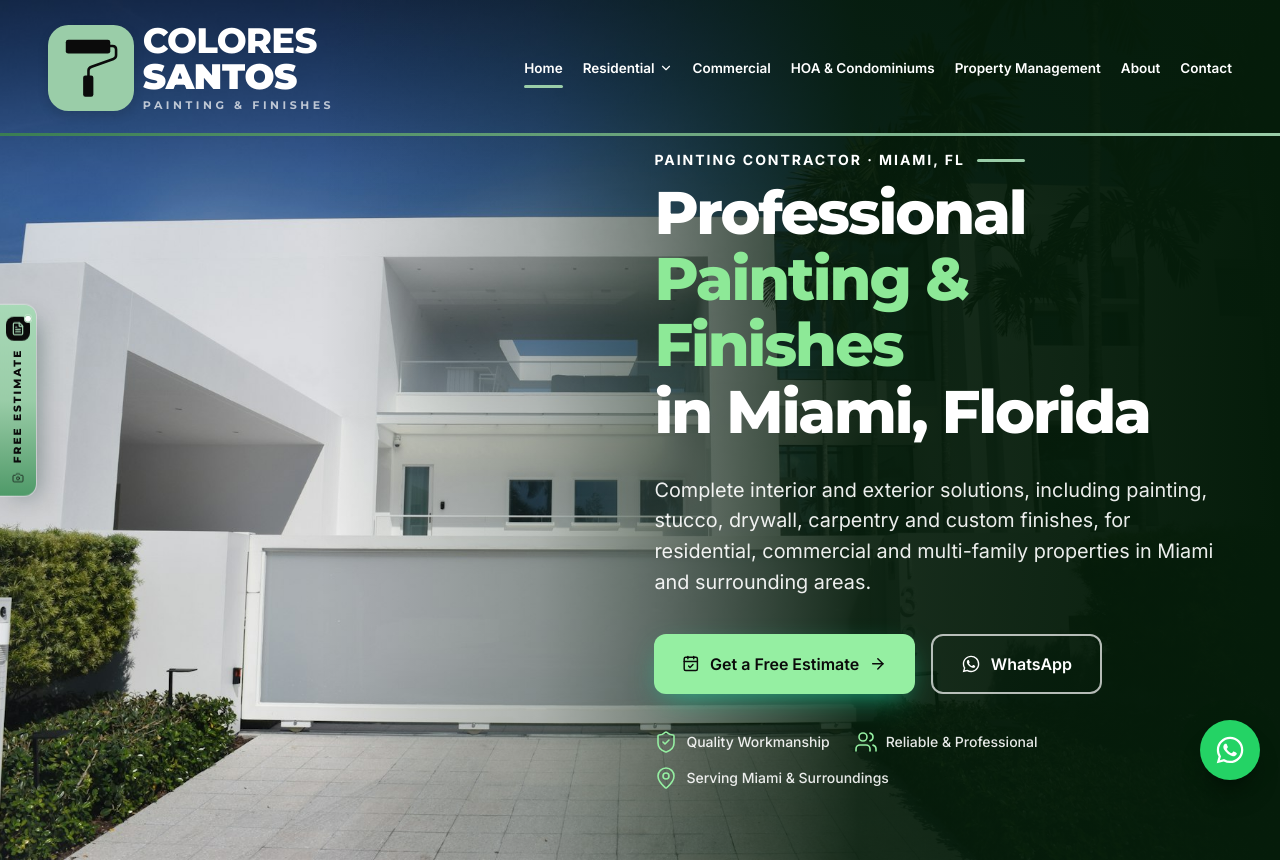
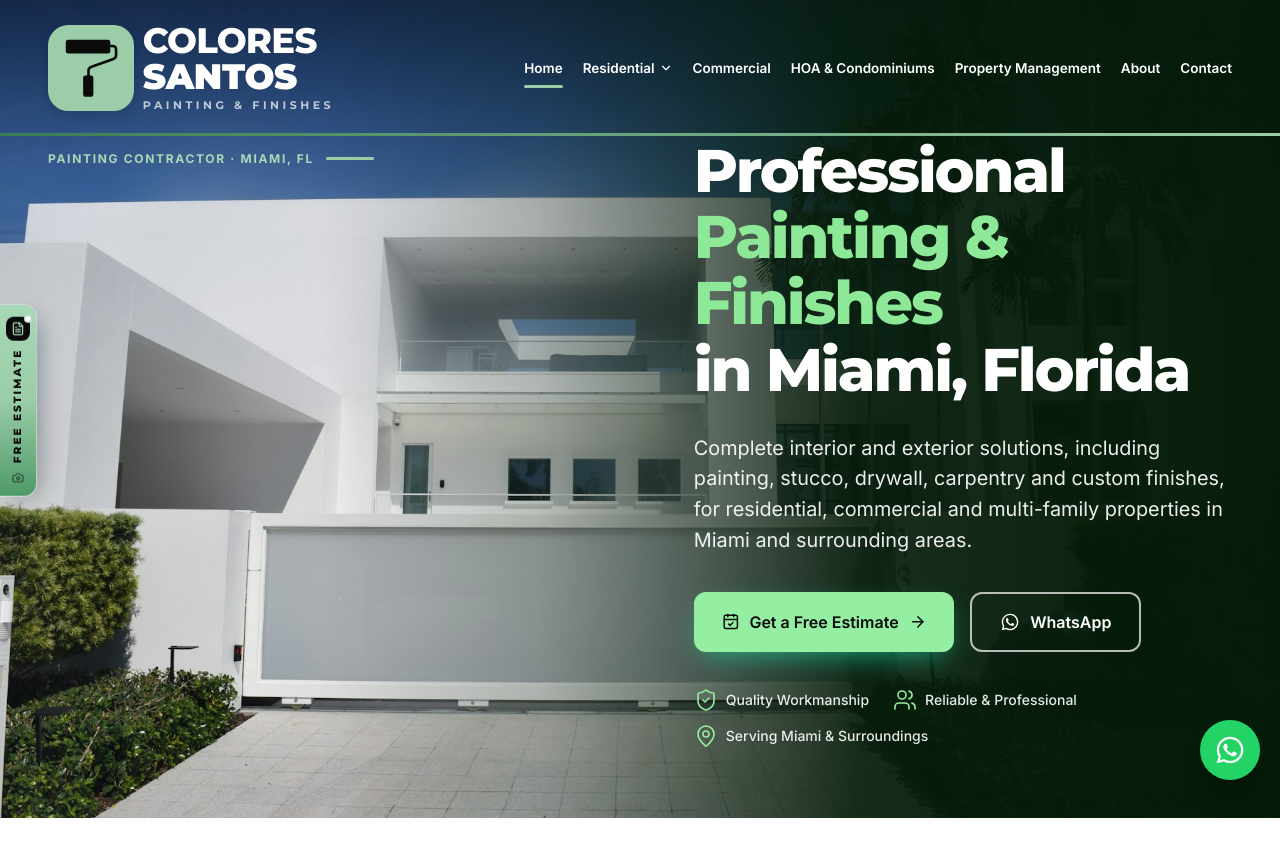
Before and after one commit to Guillemuhana/colores-santos, a React (Vite) app: page / in a window 1280 px wide. Shown: the top 862 px of the page. Built offline with nearby package versions, Linux system fonts and the light colour scheme.

Commit message:
Reposition homepage copy and move eyebrow to the left

```diff
--- a/src/components/sections.jsx
+++ b/src/components/sections.jsx
@@ -15,8 +15,9 @@ export function PageHero({ eyebrow, title, green, intro, image, alt, children, t
       <img src={image} alt={alt || `${title.join(' ')} in Miami, FL`} className="photo-hero__image" fetchPriority="high" />
       <div className="photo-hero__shade" />
       <div className={`${wrap} photo-hero__layout`}>
+        {tall && eyebrow && <div className="photo-hero__eyebrow"><Eyebrow light>{eyebrow}</Eyebrow></div>}
         <div className="photo-hero__content">
-          {eyebrow && <Eyebrow light>{eyebrow}</Eyebrow>}
+          {!tall && eyebrow && <Eyebrow light>{eyebrow}</Eyebrow>}
           <SplitTitle lines={title} green={green} className="photo-hero__title font-extrabold" />
           <p className="photo-hero__intro">{intro}</p>
           <div className="mt-9 flex flex-wrap gap-4"><EstimateButton size="lg" /><WhatsAppButton size="lg" dark /></div>
--- a/src/index.css
+++ b/src/index.css
@@ -156,3 +156,14 @@ h1, h2, h3, h4 { @apply font-display tracking-tight; }
 @media (min-width: 1024px) {
   .photo-hero--compact .photo-hero__layout { grid-template-columns: 1.45fr 1fr; }
 }
+
+.photo-hero__eyebrow { min-width: 0; }
+.photo-hero__eyebrow > div { font-size: 12px; }
+@media (min-width: 1024px) {
+  .photo-hero--home .photo-hero__layout { grid-template-columns: 1.2fr 1fr; align-items: start; padding-top: 140px; }
+  .photo-hero--home .photo-hero__eyebrow { grid-column: 1; grid-row: 1; padding-top: 10px; }
+  .photo-hero--home .photo-hero__content { grid-column: 2; grid-row: 1; }
+}
+@media (max-width: 1023px) {
+  .photo-hero--home .photo-hero__layout { row-gap: 14px; }
+}
```
